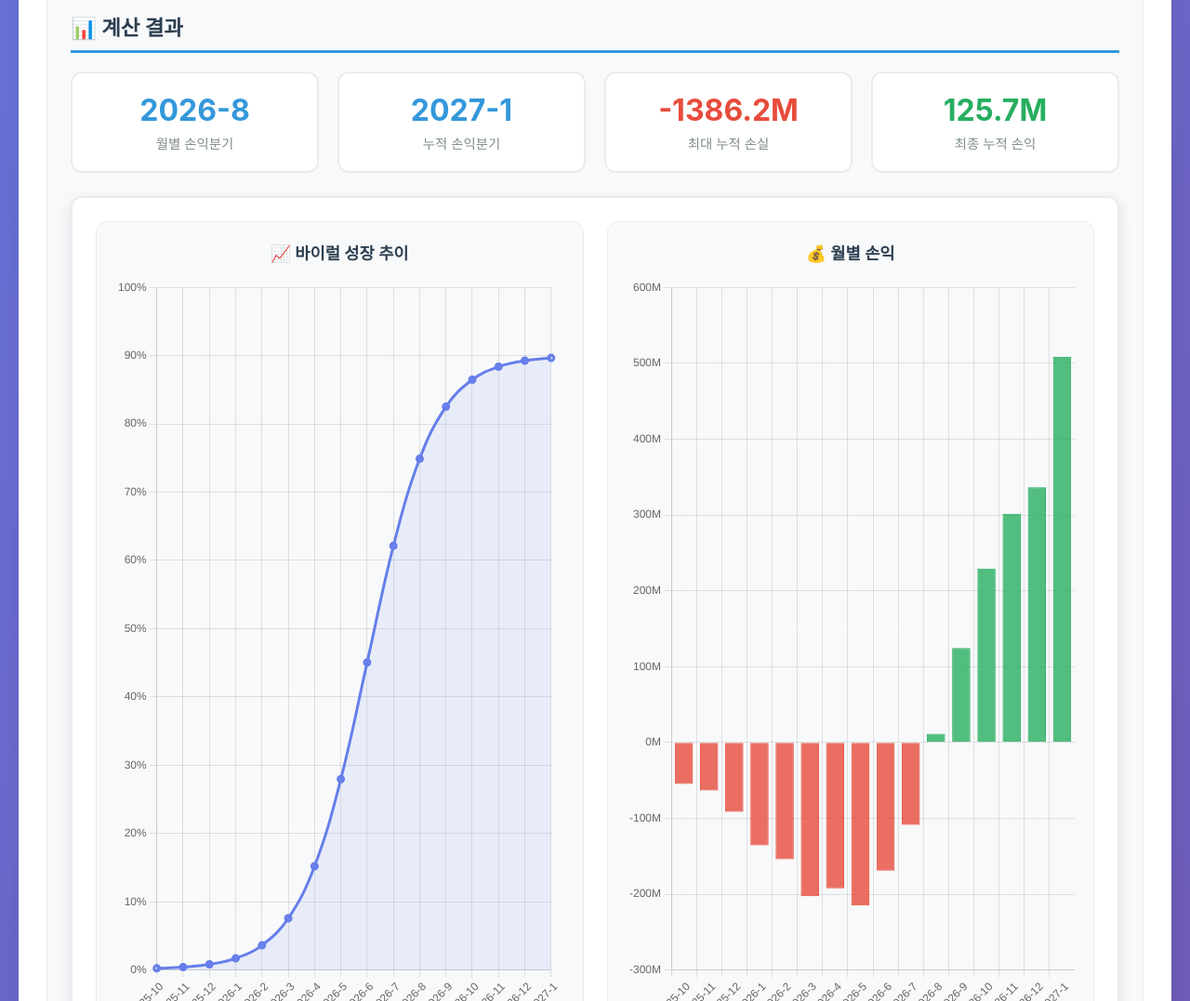
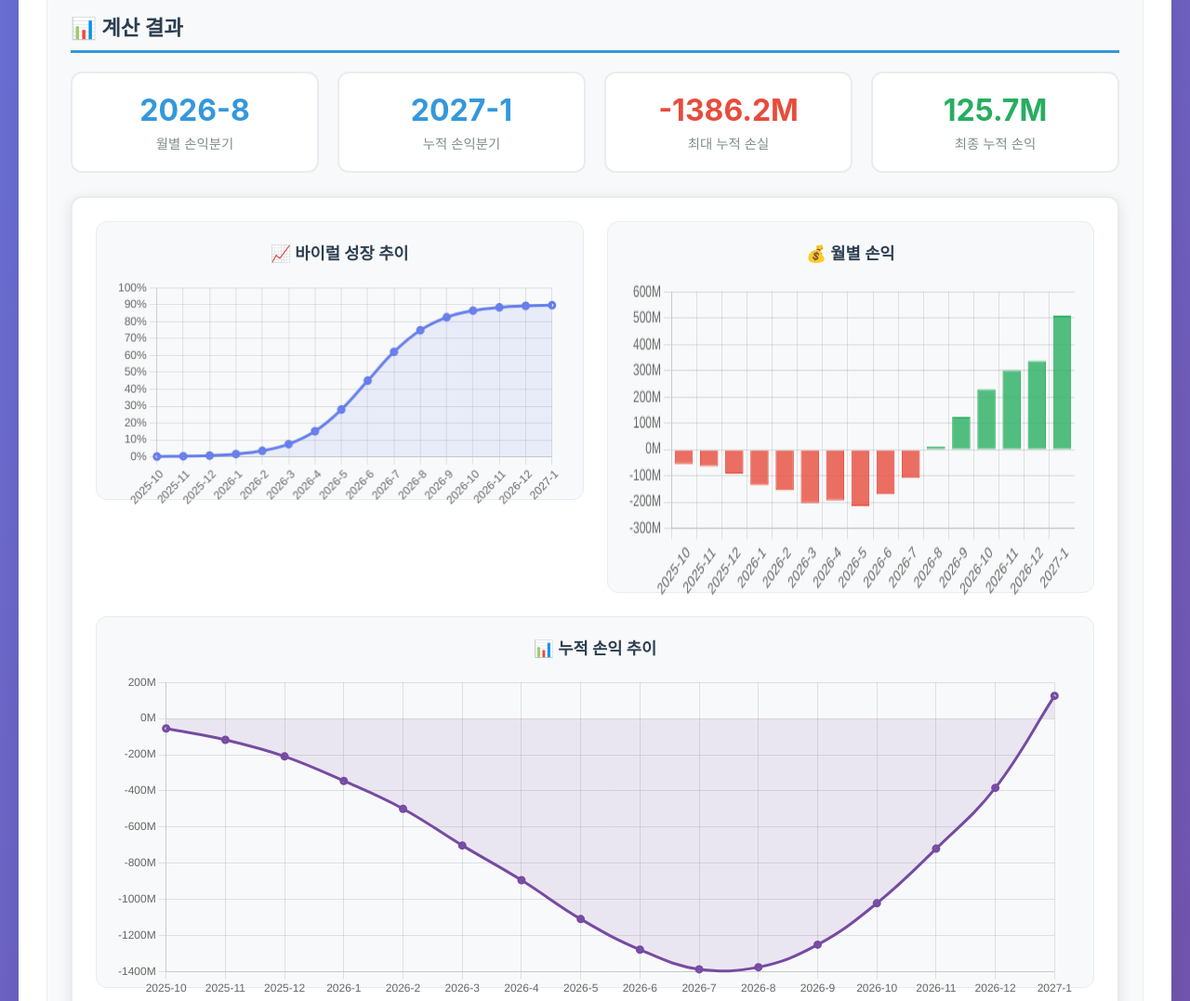
Before and after one commit to lightweight-jpkim/ROI-Calulator, a plain HTML site: page index.html in a window 1280 px wide. Shown: the part 1138-2215 px from the top of the page at 93% size. Drawn offline with nearby package versions, Linux system fonts and the light colour scheme.

Commit message:
Update index.html

```diff
--- a/index.html
+++ b/index.html
@@ -211,6 +211,24 @@
             border-radius: 12px;
             padding: 20px;
             border: 1px solid #e9ecef;
+            position: relative;
+            height: 300px; /* 고정 높이 설정 */
+        }
+
+        .chart-item canvas {
+            max-width: 100% !important;
+            max-height: 250px !important;
+            width: 100% !important;
+            height: 250px !important;
+        }
+
+        .chart-container .chart-item:last-child {
+            height: 400px; /* 누적 차트는 더 크게 */
+        }
+
+        .chart-container .chart-item:last-child canvas {
+            max-height: 350px !important;
+            height: 350px !important;
         }
 
         .chart-title {
@@ -558,7 +576,8 @@
                 },
                 options: {
                     responsive: true,
-                    maintainAspectRatio: false,
+                    maintainAspectRatio: true,
+                    aspectRatio: 2,
                     plugins: {
                         legend: { display: false }
                     },
@@ -598,7 +617,8 @@
                 },
                 options: {
                     responsive: true,
-                    maintainAspectRatio: false,
+                    maintainAspectRatio: true,
+                    aspectRatio: 2,
                     plugins: {
                         legend: { display: false }
                     },
@@ -638,7 +658,8 @@
                 },
                 options: {
                     responsive: true,
-                    maintainAspectRatio: false,
+                    maintainAspectRatio: true,
+                    aspectRatio: 2.5,
                     plugins: {
                         legend: { display: false }
                     },
```
